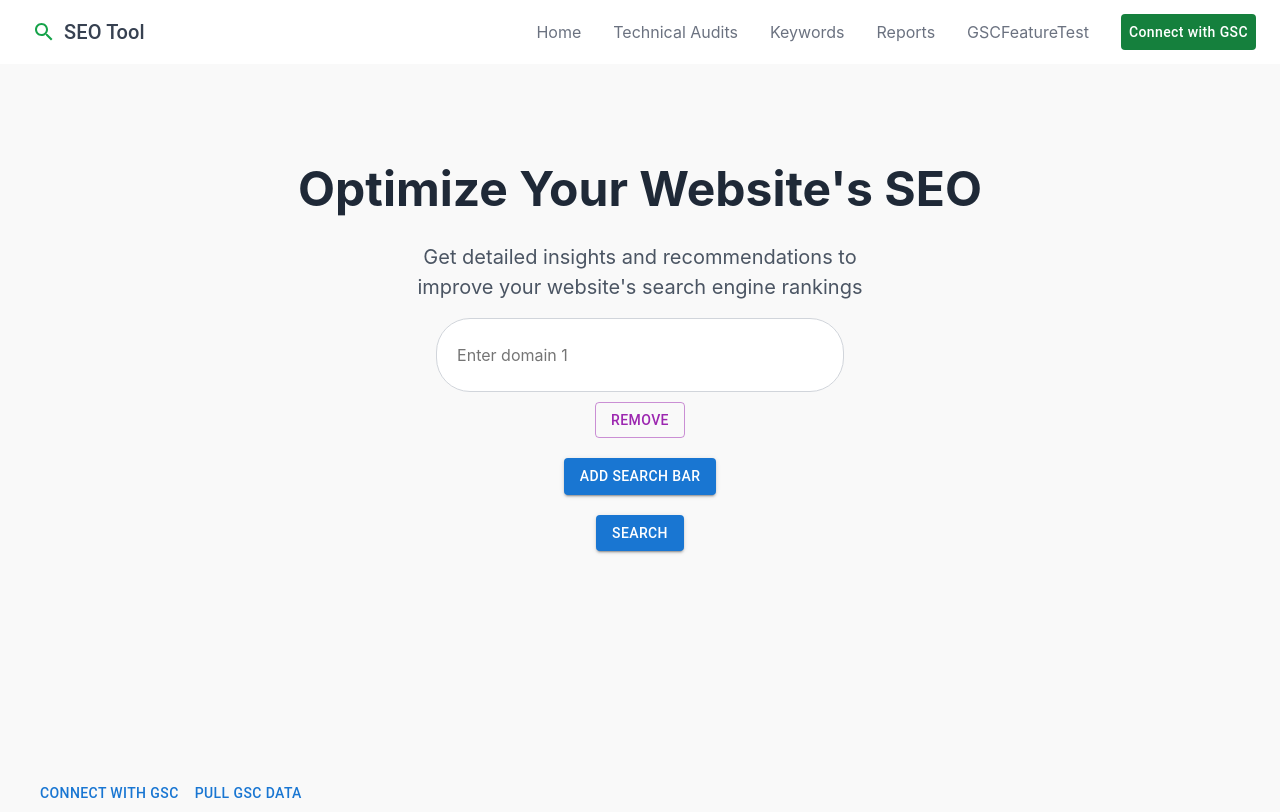
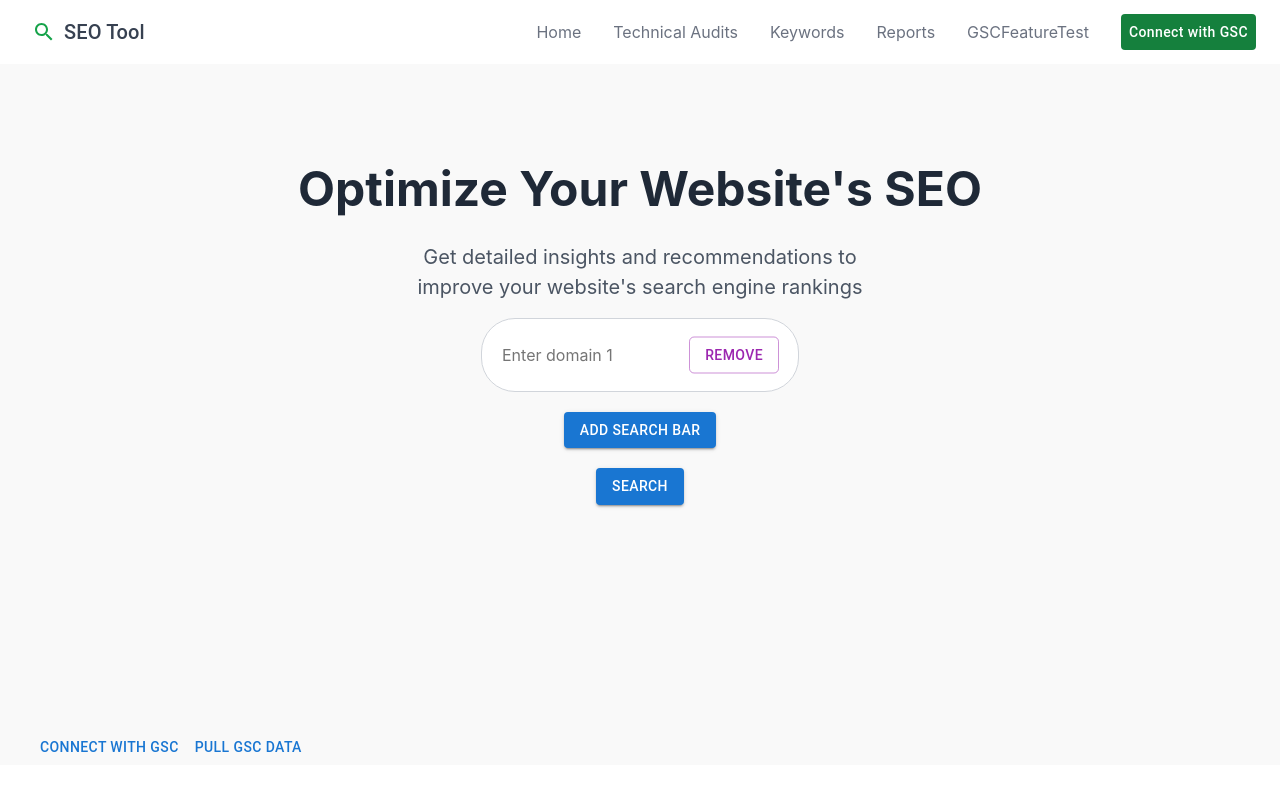
Before and after one commit to huiyinghuan/seo-capstone-hhy, a React (Create React App) app in the folder frontend/: page / in a window 1280 px wide. Built offline with nearby package versions, Linux system fonts and the light colour scheme.

Commit message:
change layout, reminder: need to fix strucutre data portion a lttle

```diff
--- a/frontend/src/components/SearchBar.js
+++ b/frontend/src/components/SearchBar.js
@@ -210,10 +210,15 @@ import SEOCompetitorAnalysisSummaryTable from './SEOCompetitorAnalysisSummaryTab
                     placeholder={`Enter domain ${index + 1}`}
                     className="search-bar-input"
                   />
-
                   <Button
                     sx={{
-                      marginTop: "10px",
+                      position: "absolute",
+                      right: "20px",
+                      top: "50%",
+                      transform: "translateY(-50%)",
+                      minWidth: "50px",
+                      height: "50%",
+                      borderRadius: "5px",
                     }}
                     variant="outlined"
                     color="secondary"
```
Also changed, not shown: frontend/src/components/SearchBar.css (line endings or trailing spaces), 1 other file (tests, documents, lock files or other folders).
